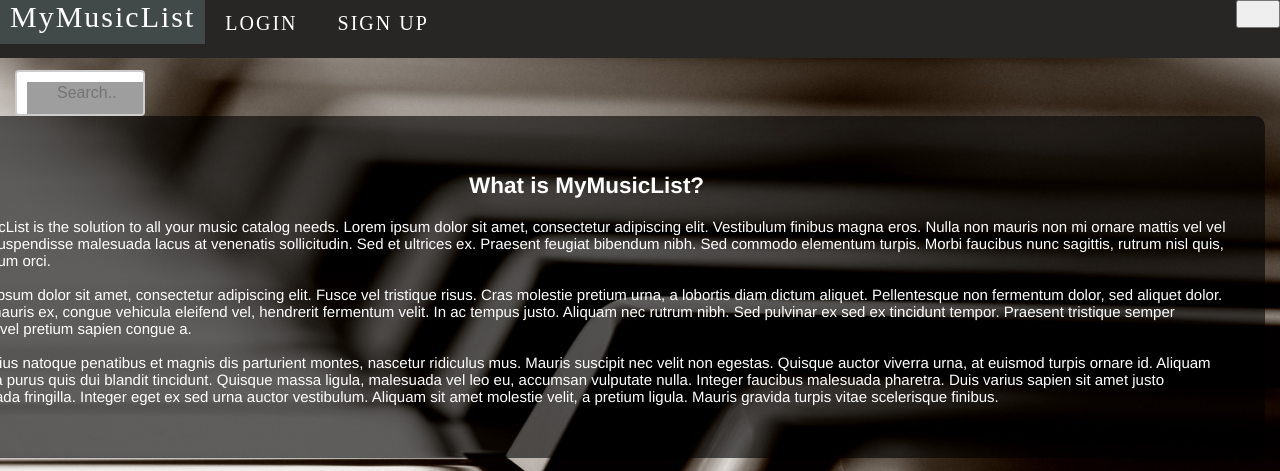
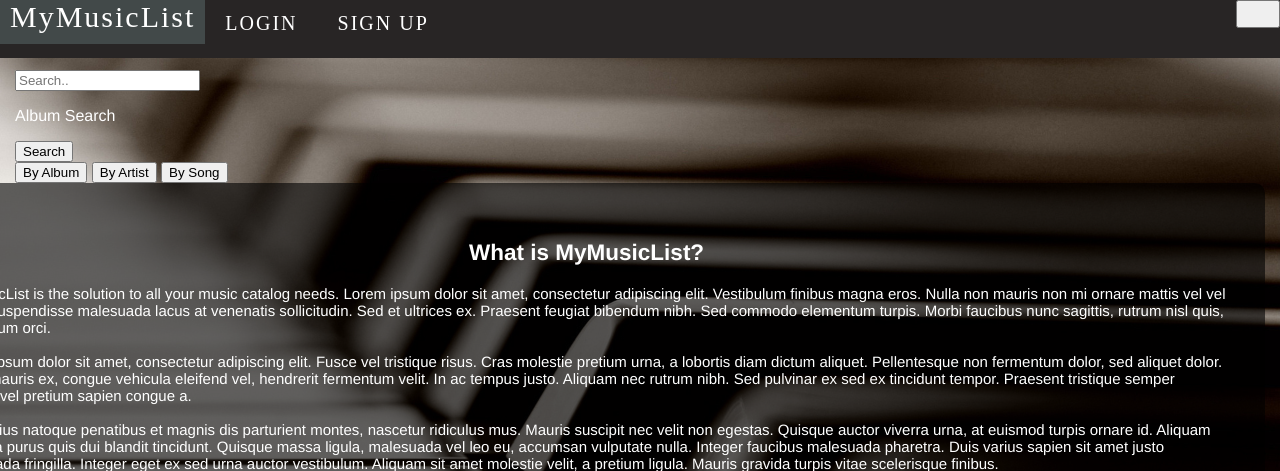
Before and after one commit to alltootechnical/mymusiclist, a Django app: page / in a window 1280 px wide. Shown: the top 471 px of the page. Run offline with Django 3.2, Linux system fonts and the light colour scheme; some libraries are stand-ins or nearby versions; some web fonts are replaced; grey boxes are pictures that could not be loaded.

Commit message:
Added a search.html, can select search by <type>, connected search results to album/artist profile, removed unneccesary search+<text>.html

```diff
--- a/core/views.py
+++ b/core/views.py
@@ -38,7 +38,7 @@
 
 def search(request):
 
-	type = 'album'
+	type = request.GET.get('searchtype', '')
 	term = request.GET.get('search', '')
 	artistAlbums = album.objects.filter(artist__name__contains = term)
 
@@ -55,7 +55,7 @@
 		'results': results,
 		'albums': artistAlbums,
 	}
-	return render(request, 'search'+type+'.html', context)
+	return render(request, 'search.html', context)
 
 def artist_profile(request, identifier):
     result = artist.objects.filter(id = identifier)
--- a/templates/base.html
+++ b/templates/base.html
@@ -6,32 +6,6 @@
   <link rel="stylesheet" href="/files/css/mymusiclist.css">
   <link rel="stylesheet" href="/files/css/font-awesome.css">
 </head>
-
-
-<style>
-
-	input[type=text] {
-		width: 130px;
-		box-sizing: border-box;
-		border: 2px solid #ccc;
-		border-radius: 4px;
-		font-size: 16px;
-		background-color: white;
-		background-image: url('searchicon.png');
-		background-position: 10px 10px;
-		background-repeat: no-repeat;
-		padding: 12px 20px 12px 40px;
-		-webkit-transition: width 0.4s ease-in-out;
-		transition: width 0.4s ease-in-out;
-	}
-
-	input[type=text]:focus {
-		width: 80%;
-	}
-
-</style>
-
-
 <body>
   <header>
     {% if request.user.is_authenticated %}
@@ -62,9 +36,50 @@
   </header>
 
 
-  <form action="{% url 'search' %}" method="get">
-	<input type="text" name="search" placeholder="Search..">
-  </form>
+
+
+
+
+
+	<script>
+	function mainA(){
+		document.getElementById("demo").innerHTML = "Album Search";
+		document.getElementById("searchbytype").value = "album";
+	}
+	function mainB(){
+		document.getElementById("demo").innerHTML = "Artist Search";
+		document.getElementById("searchbytype").value = "artist";
+	}
+	function mainC(){
+		document.getElementById("demo").innerHTML = "Song Search";
+		document.getElementById("searchbytype").value = "song";
+	}
+	</script>
+
+	<form action="{% url 'search' %}" method="get">
+		<div class="wrap">
+			<div class="search">
+			<input type="text" name="search" placeholder="Search..">
+			<input id="searchbytype" type="hidden" name="searchtype" value="album">
+			<p id="demo">Album Search</p></input>
+			<button>Search</button>
+			</div>
+		</div>
+	</form>
+
+
+	<div>
+		<a><button onclick="mainA()">By Album</button></a>
+		<a><button onclick="mainB()">By Artist</button></a>
+		<a><button onclick="mainC()">By Song</button></a>
+    </div>
+
+
+
+
+
+
+
 
 
     {% block content %}
```
Also changed, not shown: templates/search.html (+34 -10 lines), templates/searchalbum.html (deleted, +0 -22 lines), templates/searchartist.html (deleted, +0 -27 lines), templates/searchsong.html (deleted, +0 -25 lines).
